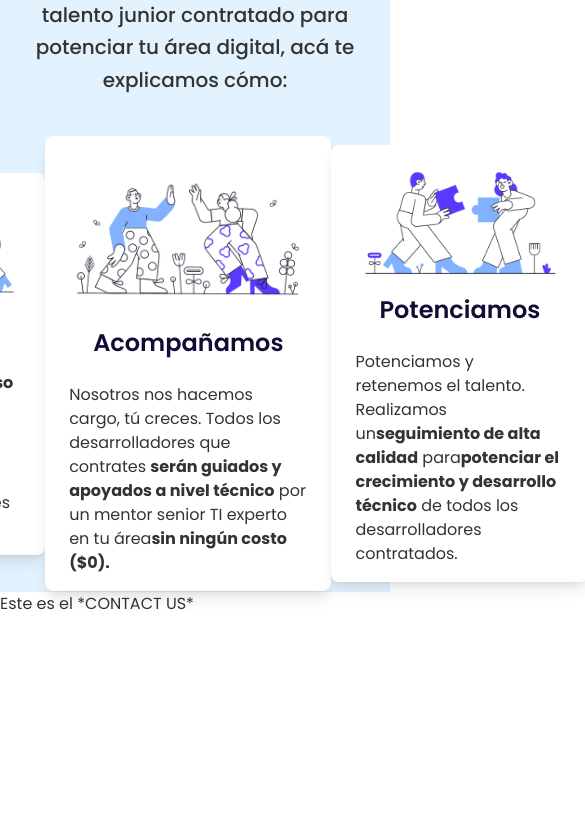
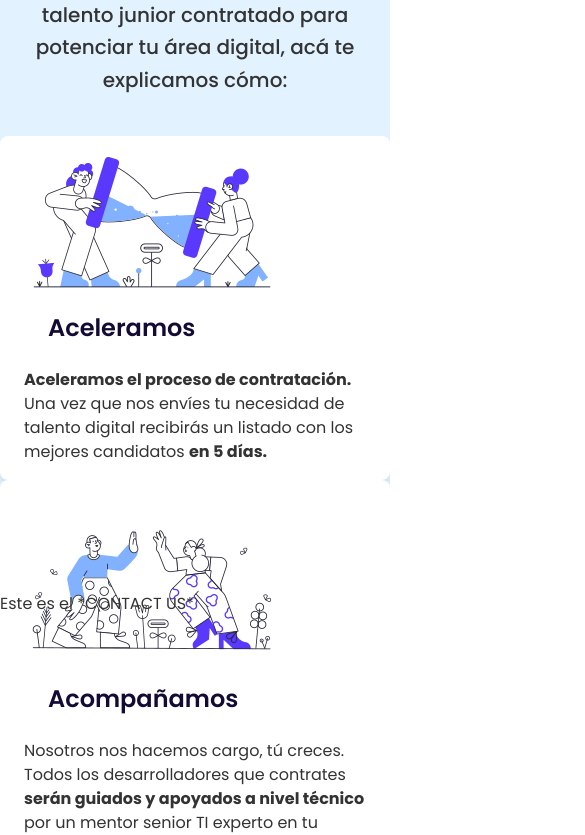
Before and after one commit to vecarope/ejemploReact, a React (Create React App) app: page / in a window 390 px wide. Shown: the part 2020-2855 px from the top of the page, 585 px wide, since content can reach past the window. Before the commit the page ends 2636 px from the top, so only its background shows below. Built offline with nearby package versions, Linux system fonts and the light colour scheme; what tw-elements would draw is missing.

Commit message:
feat: add responsive view for all cards

```diff
--- a/src/components/Landing/FeatureCards/AllCards.jsx
+++ b/src/components/Landing/FeatureCards/AllCards.jsx
@@ -3,7 +3,7 @@ import { featuresData } from '../../../common/featuresData';
 
 const AllCards = () => {
   return (
-    <div class="flex m-auto items-center justify-center">
+    <div class="flex flex-col md:flex-row md:m-auto md:items-center justify-center md:w-9/12">
       {featuresData.map((ele) => (
         <Card
           head={ele.title}
```
